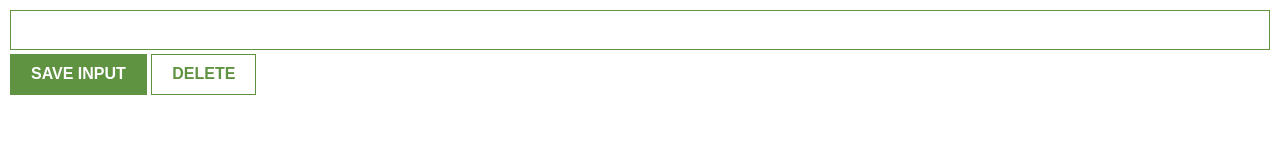
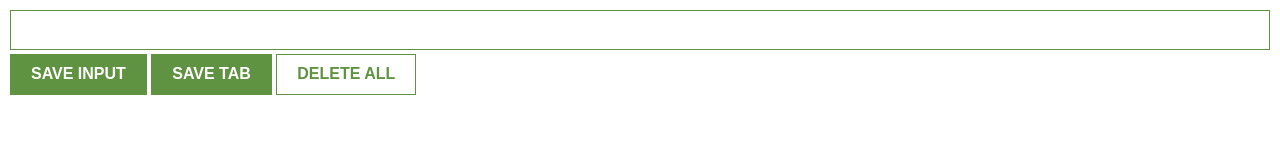
Before and after one commit to RWambui/lead-tracker, a browser extension: page index.html in a window 1280 px wide. Drawn offline with nearby package versions, Linux system fonts and the light colour scheme.

Commit message:
adding the save tab button

```diff
--- a/index.html
+++ b/index.html
@@ -1,17 +1,14 @@
 <html>
-
-<head>
-    <link rel="stylesheet" href="https://cdnjs.cloudflare.com/ajax/libs/normalize/8.0.1/normalize.css">
+    <head><link rel="stylesheet" href="https://cdnjs.cloudflare.com/ajax/libs/normalize/8.0.1/normalize.css">
         <link rel="stylesheet" href="index.css">
     </head>
-
     <body>
         <input type="text" id="input-el">
         <button id="input-btn">SAVE INPUT</button>
-    <button id="delete-btn">DELETE</button>
+        <button id="tab-btn">SAVE TAB</button>
+        <button id="delete-btn">DELETE ALL</button>
         <ul id="ul-el">
         </ul>
         <script src="index.js"></script>
     </body>
-
 </html>
```
Lines whose indentation alone changed are shown as unchanged.
